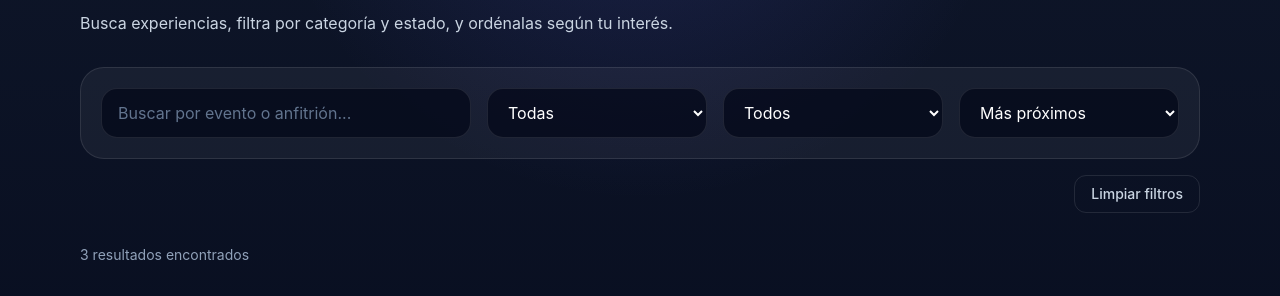
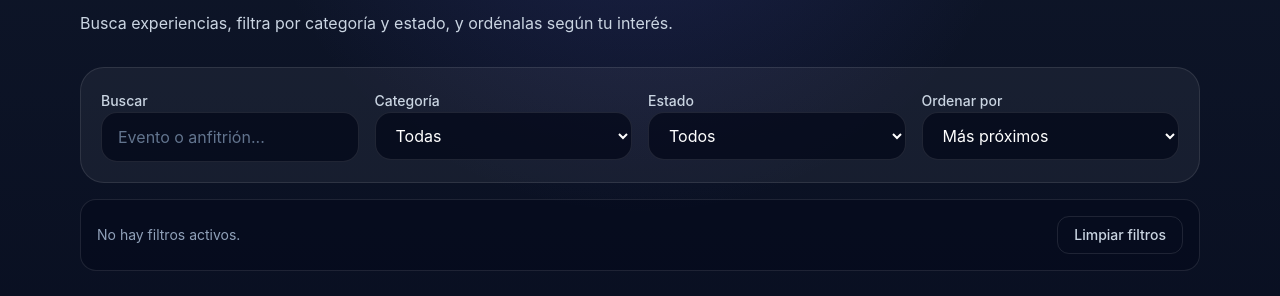
Before and after one commit to josecorrea01/livespot, a React (Vite) app: page /events in a window 1280 px wide. Shown: the part 178-474 px from the top of the page. Built offline with nearby package versions, Linux system fonts and the light colour scheme; grey boxes are pictures that could not be loaded.

Commit message:
feat: improve catalog filters ux and accessibility

```diff
--- a/src/components/EventFiltersBar.jsx
+++ b/src/components/EventFiltersBar.jsx
@@ -11,21 +11,55 @@ export default function EventFiltersBar({
   onSortChange,
   onClear,
 }) {
+  const activeFilters = [
+    search ? `Búsqueda: "${search}"` : null,
+    category !== 'Todas' ? `Categoría: ${category}` : null,
+    status !== 'Todos' ? `Estado: ${status}` : null,
+    sortBy !== 'date-asc'
+      ? `Orden: ${
+          sortBy === 'live-first'
+            ? 'En vivo primero'
+            : sortBy === 'free-first'
+              ? 'Gratis primero'
+              : sortBy === 'title-asc'
+                ? 'A-Z'
+                : sortBy
+        }`
+      : null,
+  ].filter(Boolean)
+
   return (
     <div className="space-y-4">
-      <div className="grid gap-4 rounded-3xl border border-white/10 bg-white/5 p-5 md:grid-cols-[1fr_220px_220px_220px]">
+      <div className="grid gap-4 rounded-3xl border border-white/10 bg-white/5 p-5 md:grid-cols-2 xl:grid-cols-4">
+        <div className="space-y-2">
+          <label
+            htmlFor="event-search"
+            className="text-sm font-medium text-slate-300"
+          >
+            Buscar
+          </label>
           <input
+            id="event-search"
             type="text"
-          placeholder="Buscar por evento o anfitrión..."
+            placeholder="Evento o anfitrión..."
             value={search}
             onChange={(e) => onSearchChange(e.target.value)}
-          className="rounded-2xl border border-white/10 bg-slate-950/70 px-4 py-3 text-white outline-none placeholder:text-slate-500"
+            className="w-full rounded-2xl border border-white/10 bg-slate-950/70 px-4 py-3 text-white outline-none placeholder:text-slate-500 focus:border-indigo-400"
           />
+        </div>
 
+        <div className="space-y-2">
+          <label
+            htmlFor="event-category"
+            className="text-sm font-medium text-slate-300"
+          >
+            Categoría
+          </label>
           <select
+            id="event-category"
             value={category}
             onChange={(e) => onCategoryChange(e.target.value)}
-          className="rounded-2xl border border-white/10 bg-slate-950/70 px-4 py-3 text-white outline-none"
+            className="w-full rounded-2xl border border-white/10 bg-slate-950/70 px-4 py-3 text-white outline-none focus:border-indigo-400"
           >
             {categories.map((option) => (
               <option key={option} value={option}>
@@ -33,11 +67,20 @@ export default function EventFiltersBar({
               </option>
             ))}
           </select>
+        </div>
 
+        <div className="space-y-2">
+          <label
+            htmlFor="event-status"
+            className="text-sm font-medium text-slate-300"
+          >
+            Estado
+          </label>
           <select
+            id="event-status"
             value={status}
             onChange={(e) => onStatusChange(e.target.value)}
-          className="rounded-2xl border border-white/10 bg-slate-950/70 px-4 py-3 text-white outline-none"
+            className="w-full rounded-2xl border border-white/10 bg-slate-950/70 px-4 py-3 text-white outline-none focus:border-indigo-400"
           >
             {statuses.map((option) => (
               <option key={option} value={option}>
@@ -45,11 +88,20 @@ export default function EventFiltersBar({
               </option>
             ))}
           </select>
+        </div>
 
+        <div className="space-y-2">
+          <label
+            htmlFor="event-sort"
+            className="text-sm font-medium text-slate-300"
+          >
+            Ordenar por
+          </label>
           <select
+            id="event-sort"
             value={sortBy}
             onChange={(e) => onSortChange(e.target.value)}
-          className="rounded-2xl border border-white/10 bg-slate-950/70 px-4 py-3 text-white outline-none"
+            className="w-full rounded-2xl border border-white/10 bg-slate-950/70 px-4 py-3 text-white outline-none focus:border-indigo-400"
           >
             <option value="date-asc">Más próximos</option>
             <option value="live-first">En vivo primero</option>
@@ -57,8 +109,26 @@ export default function EventFiltersBar({
             <option value="title-asc">A-Z</option>
           </select>
         </div>
+      </div>
 
-      <div className="flex justify-end">
+      <div className="flex flex-col gap-3 rounded-2xl border border-white/10 bg-slate-950/40 px-4 py-4 sm:flex-row sm:items-center sm:justify-between">
+        <div className="flex flex-wrap gap-2">
+          {activeFilters.length > 0 ? (
+            activeFilters.map((filter) => (
+              <span
+                key={filter}
+                className="rounded-full bg-white/10 px-3 py-1 text-xs text-slate-200"
+              >
+                {filter}
+              </span>
+            ))
+          ) : (
+            <span className="text-sm text-slate-400">
+              No hay filtros activos.
+            </span>
+          )}
+        </div>
+
         <button
           type="button"
           onClick={onClear}
```
Lines whose indentation alone changed are shown as unchanged.
